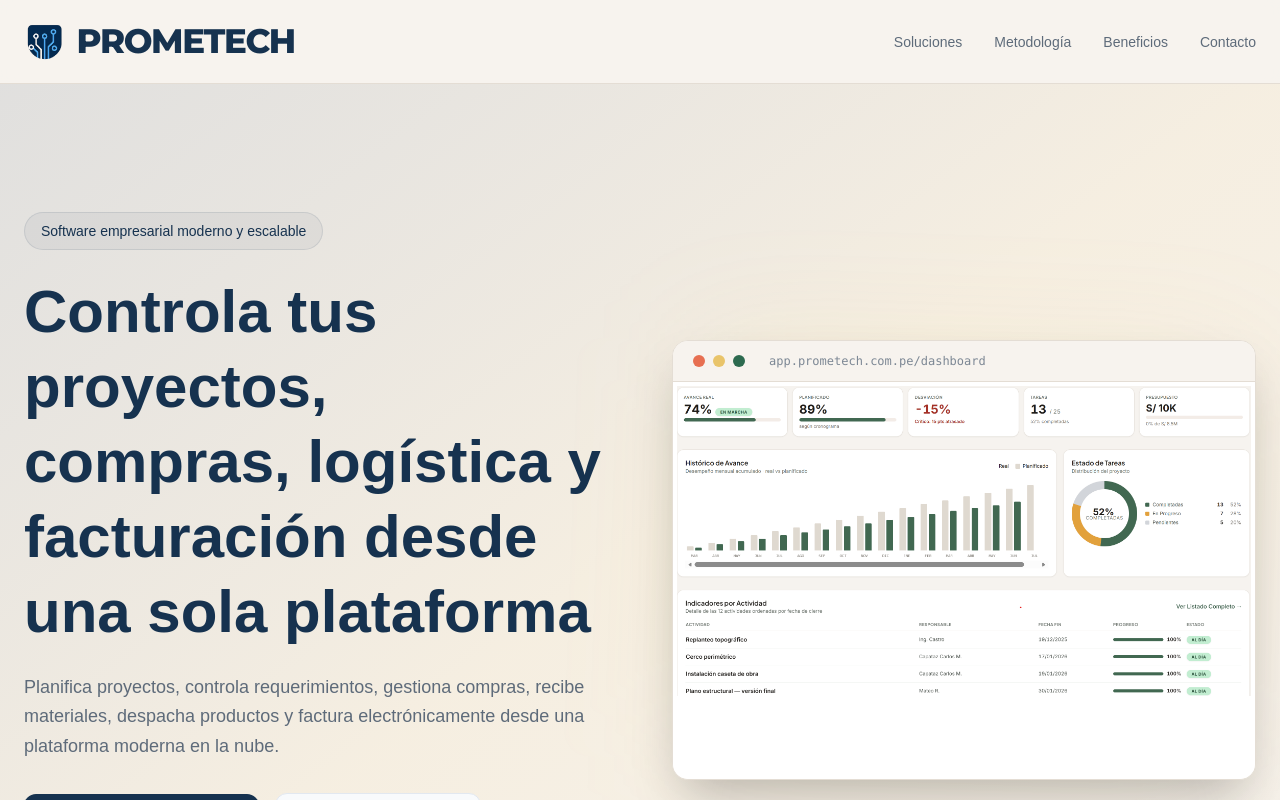
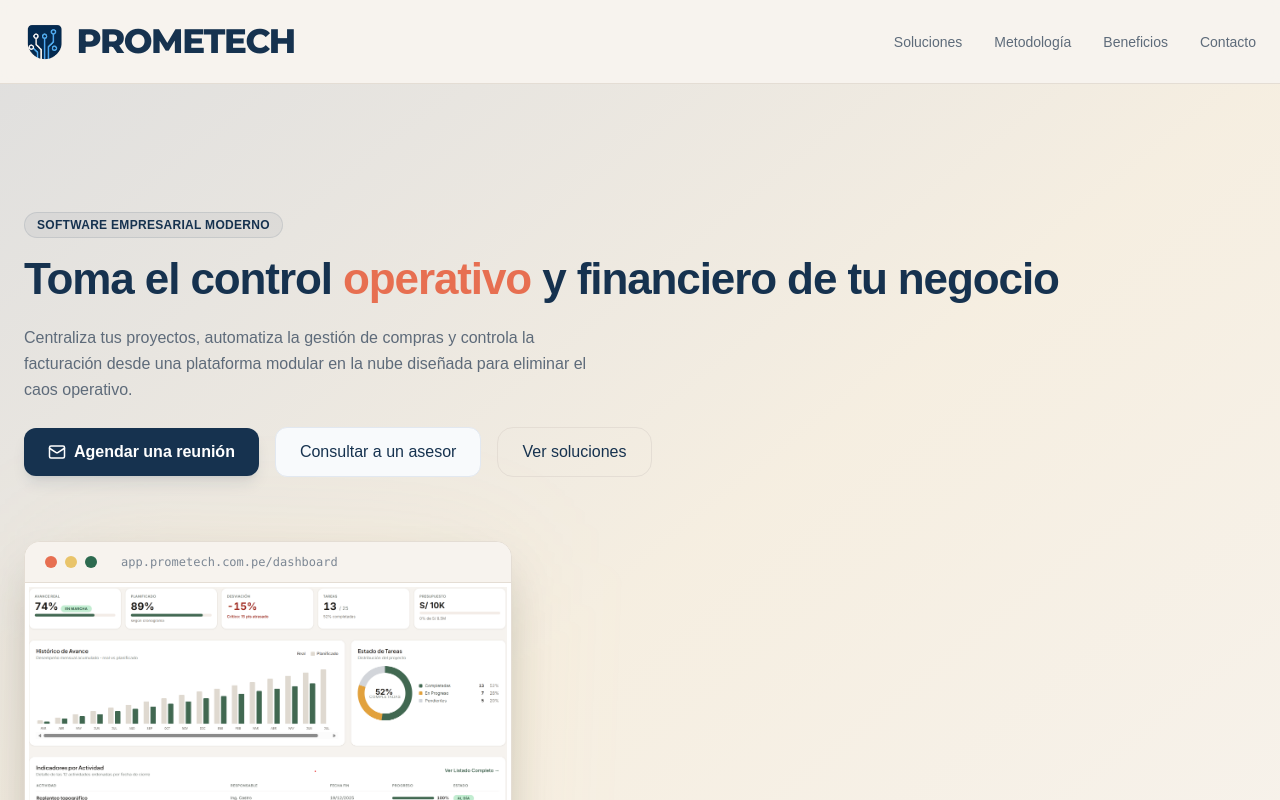
Before and after one commit to alexandermerino-prometech/landing-page, a Next.js app: page / in a window 1280 px wide. Shown: the top 800 px of the page. Built offline with nearby package versions, Linux system fonts and the light colour scheme.

Commit message:
updating hero

```diff
--- a/app/page.tsx
+++ b/app/page.tsx
@@ -132,17 +132,19 @@ export default function PrometechLandingPage() {
         <div className="absolute inset-0 bg-gradient-to-br from-[#16324F]/10 via-[#E9C46A]/10 to-transparent" />
 
         <div className="max-w-7xl mx-auto px-6 py-24 lg:py-32 relative z-10 grid lg:grid-cols-2 gap-16 items-center">
-          <div>
-            <div className="inline-flex items-center rounded-full border border-[#16324F]/10 bg-[#16324F]/5 px-4 py-2 text-sm text-[#16324F] mb-6">
-              Software empresarial moderno y escalable
+          <div className="lg:col-span-5 flex flex-col justify-center">
+            <div className="inline-flex self-start items-center rounded-full border border-[#16324F]/10 bg-[#16324F]/5 px-3 py-1 text-xs font-semibold text-[#16324F] mb-4 tracking-wide uppercase">
+              Software empresarial moderno
             </div>
 
-            <h2 className="text-5xl lg:text-6xl font-bold leading-tight mb-6 text-[#16324F]">
-              Controla tus proyectos, compras, logística y facturación desde una sola plataforma
+            {/* Título Principal Rediseñado (Usando la Opción 1 como ejemplo) */}
+            <h2 className="text-3xl md:text-4xl lg:text-[44px] font-extrabold leading-[1.15] tracking-tight mb-5 text-[#16324F]">
+              Toma el control <span className="text-[#E76F51]">operativo</span> y financiero de tu negocio
             </h2>
 
-            <p className="text-[#5E6B7A] text-lg leading-relaxed mb-8 max-w-xl">
-              Planifica proyectos, controla requerimientos, gestiona compras, recibe materiales, despacha productos y factura electrónicamente desde una plataforma moderna en la nube.
+            {/* El "Cómo lo hace" se explica detalladamente aquí abajo */}
+            <p className="text-[#5E6B7A] text-[16px] leading-relaxed mb-6 max-w-xl">
+              Centraliza tus proyectos, automatiza la gestión de compras y controla la facturación desde una plataforma modular en la nube diseñada para eliminar el caos operativo.
             </p>
 
             <div className="flex flex-wrap items-center gap-4">
```
